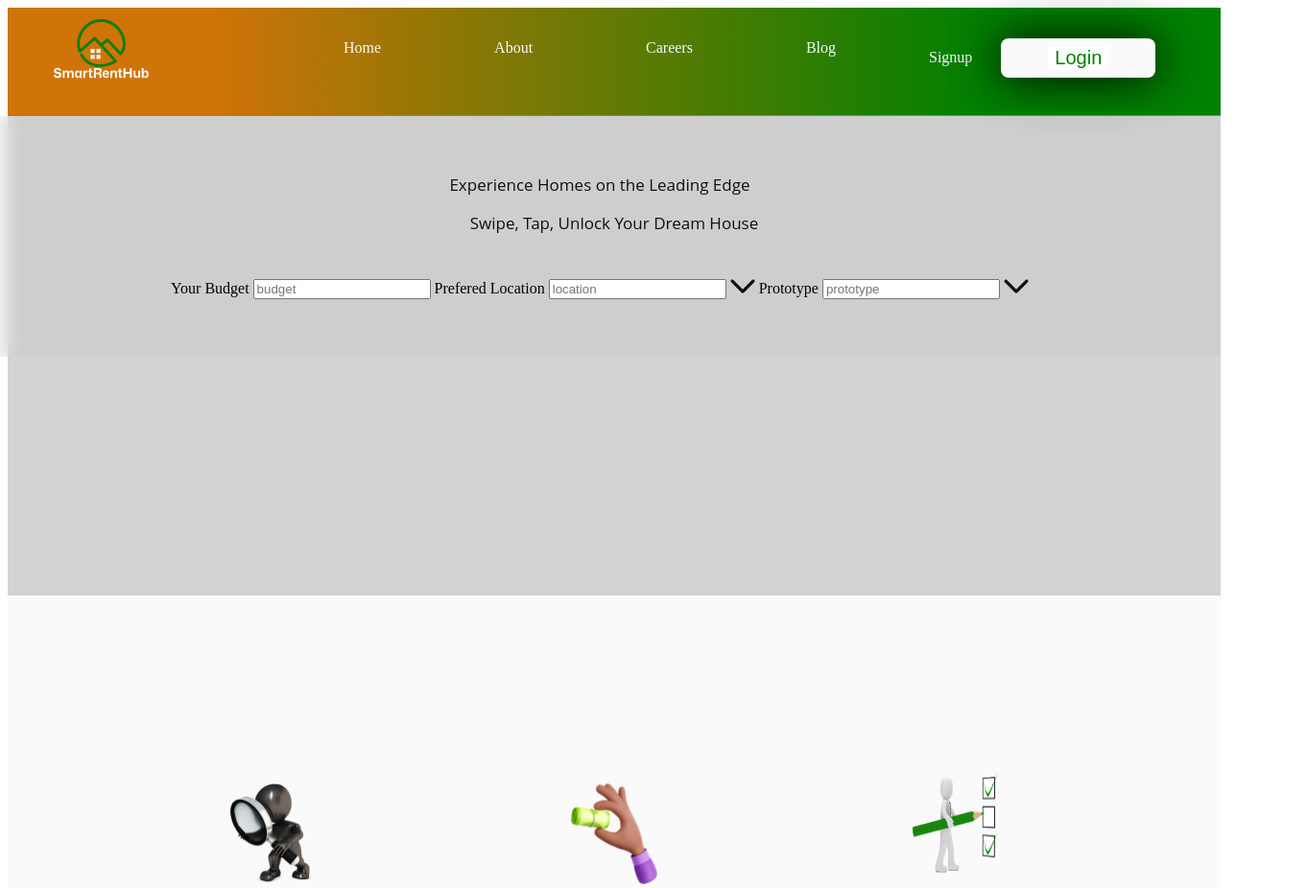
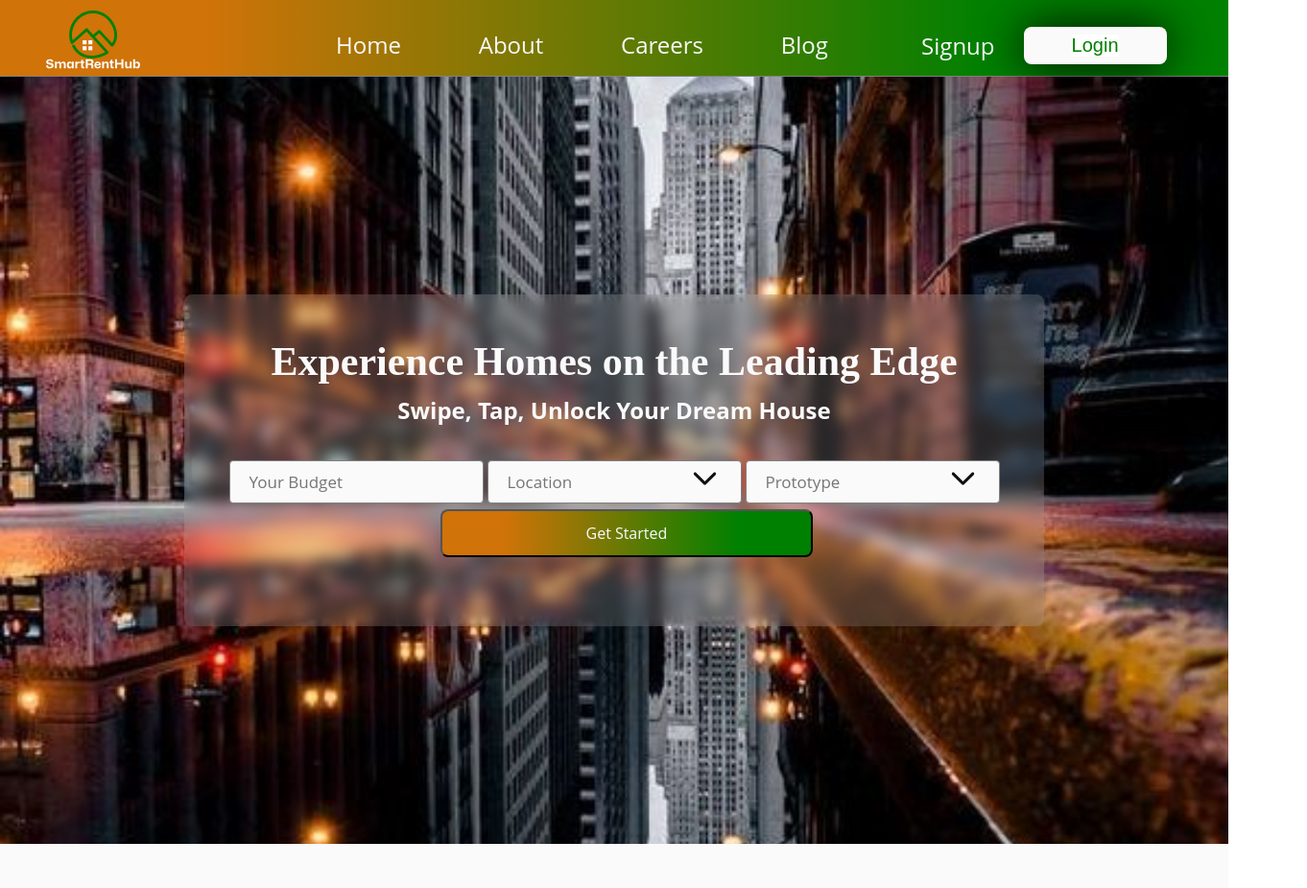
Before and after one commit to RhodAyo/SmartRentHub, a website: page frontend/index.html in a window 1280 px wide. Shown: the top 926 px of the page at 96% size, 1362 px wide, since content can reach past the window. Drawn offline with Linux system fonts and the light colour scheme.

Commit message:
updating desktop view

```diff
--- a/frontend/index.html
+++ b/frontend/index.html
@@ -10,7 +10,7 @@
     <header>
             <nav class="header--nav">
                 <div class="header--nav--log">
-                    <img class="header--nav--log--image_1" src="./assets/_2467545151552.svg" alt="">
+                    <img class="header--nav--log--image_1" src="./assets/logo.svg" alt="">
                     <img class="header--nav--log--image_2" src="./assets/SmartRentHub.svg" alt="">
 
                 </div>
@@ -34,16 +34,22 @@
 
             </div>
             <div class="main--hero-container--form">
+                <div>
                 <form action="">
-                  <label for="budget">Your Budget</label>
-                  <input type="text" id="budget" placeholder="budget" name="budget" required>
-                  <label for="location">Prefered Location</label>
-                  <input type="text" id="location" placeholder="location" name="location" required>
-                  <img src="./assets/Vector.svg" alt="vector">
-                  <label for="prototype">Prototype</label>
-                  <input type="text" id="prototype" placeholder="prototype" name="prototype" required>
-                  <img src="./assets/Vector.svg" alt="vector">
+                  <label for="budget"></label>
+                  <input type="text" id="budget" placeholder="Your Budget" name="budget" required>
+
+                  <label for="location"></label>
+                  <input type="text" id="location" placeholder="Location" name="location" required>
+                  <img class="image--1" src="./assets/Vector.svg" alt="vector">
+                  <label for="prototype"></label>
+                  <input type="text" id="prototype" placeholder="Prototype" name="prototype" required>
+                  <img class="image--2" src="./assets/Vector.svg" alt="vector">
                 </form>
+                </div>
+                <div class="main--hero-container--form--button">
+                    <button class="mybutton">Get Started</button>
+                </div>
 
             </div>
             <div class="main--hero-container--start">
--- a/frontend/index.js
+++ b/frontend/index.js
@@ -1,6 +1,9 @@
-var imageContainer = document.getElementById("myImageContainer");
+const imageContainer = document.querySelector(".main--hero");
 
     // Set the background image using JavaScript
-    imageContainer.style.backgroundImage = "url('./assets/home.svg')";
-    imageContainer.style.backgroundSize = "50%";
-    imageContainer.style.backgroundRepeat = "no-repeat";
+    imageContainer.style.backgroundImage = "url('./assets/dbdfc26503d1b6150202f1563142a02a.jpg')";
+    imageContainer.style.backgroundSize = "100%";
+
+const imageKnow = document.querySelector(".main--container--knowus--image");
+    imageKnow.style.backgroundImage = "url"('./assets/landscape 2.png')
+    imageKnow.style.backgroundSize = "100%"
--- a/frontend/scss/base/_typography.scss
+++ b/frontend/scss/base/_typography.scss
@@ -10,17 +10,18 @@
     line-height: normal;
 }
 .main--hero--container--edge--home {
-    color: var(--Colors-text-text-light, #FAFAFA);
+    color:  #FAFAFA;
     /* HEADING */
     font-family: "Open Sans Hebrew";
-    font-size: 40px;
+    font-size: 42px;
     font-style: normal;
     font-weight: 700;
     line-height: normal;
+    padding: 10px;
 
 }
 .main--hero--container--edge--look {
-    color: var(--Colors-text-text-light, #FAFAFA);
+    color:  #FAFAFA;
     /* SUBTITLE BOLD */
     font-family: "Open Sans";
     font-size: 24px;
@@ -39,7 +40,7 @@ h5 {
     line-height: normal;
 }
 p {
-    color: var(--Colors-text-text-dark, #101010);
+    color: #101010;
     text-align: center;
     /* BODY */
     font-family: "Open Sans";
@@ -68,3 +69,21 @@ p {
     line-height: normal;
     text-align: left;
 }
+#budget, #location, #prototype {
+    color: var(--Colors-text-text-dark, #101010);
+/* BODY */
+    font-family: "Open Sans";
+    font-size: 17px;
+    font-style: normal;
+    font-weight: 400;
+    line-height: normal;
+}
+.mybutton {
+    color: var(--Colors-text-text-light, #FAFAFA);
+    /* BODY */
+    font-family: "Open Sans";
+    font-size: 16px;
+    font-style: normal;
+    font-weight: 400;
+    line-height: normal;
+}
--- a/frontend/scss/components/hero.scss
+++ b/frontend/scss/components/hero.scss
@@ -1,34 +1,96 @@
 .main--hero {
-    background: lightgray;
     width: 100%;
-    height: 500px;
+    height: 100vh; /* Set a height for the container, adjust as needed */
+    display: flex;
+    align-items: center;
+    justify-content: center;
+    background-size: cover;
+    background-repeat: no-repeat;
+    background-position: center;
+    image-rendering: crisp-edges;
+
     &--container {
         display: flex;
-        padding: 30px;
+        padding: 36px;
         flex-direction: column;
         justify-content: center;
         align-items: center;
-        gap: 30px;
-        margin-left: -30px;
-        border-radius: var(--Numbers-Width-Size-2, 8px);
+        width: 70%;
+        gap:  36px;
+        border-radius: 8px;
         background: rgba(188, 188, 188, 0.20);
-
         /* glassmorphism */
         backdrop-filter: blur(7.5px);
         &--edge {
             display: flex;
-            padding: var(--Numbers-Space-Space-0, 0px);
+            padding: 0px;
+            flex-direction: column;
+            justify-content: center;
+            align-items: center;
+            gap: 20px;
+        }
+        &--form {
+            display: flex;
+            padding: 0px;
             flex-direction: column;
             justify-content: center;
             align-items: center;
             gap: 10px;
-            &--home {
-                margin-top: 30px;
+            & form {
+                display: flex;
+                padding: 0px;
+                justify-content: center;
+                align-items: center;
+                gap: 10px;
+                position: relative;
             }
-            &--look {
-                margin-left: 30px;
-            }
+
         }
 
     }
 }
+#budget, #location, #prototype {
+    width: 265px;
+    align-items: center;
+    gap: 10px;
+    border-radius: 4px;
+    border: 1px solid #808080;
+    background: #FAFAFA;
+    height: 45px;
+    padding: 20px;
+
+}
+
+.image--1 {
+    position: absolute;
+    left: 530px;
+    top: 185px;
+    width: 25px;
+    height: 14px;
+    flex-shrink: 0;
+}
+.image--2 {
+    position: absolute;
+    left: 799px;
+    top: 185px;
+    width: 25px;
+    height: 14px;
+    flex-shrink: 0;
+
+}
+.mybutton {
+    display: flex;
+    height: 50px;
+    padding: var(--Numbers-Space-Space-2, 8px) 150px;
+    justify-content: center;
+    align-items: center;
+    gap: 10px;
+    align-items: center;
+    justify-content: center;
+    border-radius: var(--Numbers-Width-Size-2, 8px);
+    background: var(--gradient, linear-gradient(90deg, #D07308 16.81%, #008000 80.55%));
+    /* shadow */
+    box-shadow: 0px 1px 50px 0px rgba(0, 0, 0, 0.10);
+    margin: 6px 0px 0px 220px;
+
+}
--- a/frontend/scss/components/knowus.scss
+++ b/frontend/scss/components/knowus.scss
@@ -1,25 +1,27 @@
 .main--container--knowus {
     display: flex;
-    padding: 50px 30px;
-    justify-content: center;
-    align-items: center;
+    padding: var(--Numbers-Space-Space-8, 100px) var(--Numbers-Space-Space-7, 50px);
+    flex-direction: row;
     gap: 10px;
     align-self: stretch;
-    background: linear-gradient(90deg, #D07308 16.81%, #008000 80.55%);
-
+    height: 490px;
+    background: var(--gradient, linear-gradient(90deg, #D07308 16.81%, #008000 80.55%));
     &--words {
         width: 600px;
-        &p0 {
-            margin-top: 0px;
+        &--p2 {
+            margin-top: 5px;
+
         }
     }
     &--image {
-        float: right;
-        margin-right: -60px;
-        width: 500px;
-        height: 400px;
-        margin-top: -60px;
-        margin-left: -30px;
+        width: 50%;
+        & img {
+            width: 625px;
+            position: absolute;
+            right: 10px;
+            height: 500px;
+            top: 1470px;
+        }
     }
 
 }
```
Also changed, not shown: frontend/assets/_2467545151552.svg (deleted), frontend/assets/dbdfc26503d1b6150202f1563142a02a.jpg (added), frontend/assets/logo.svg (added), frontend/css/main.css.
